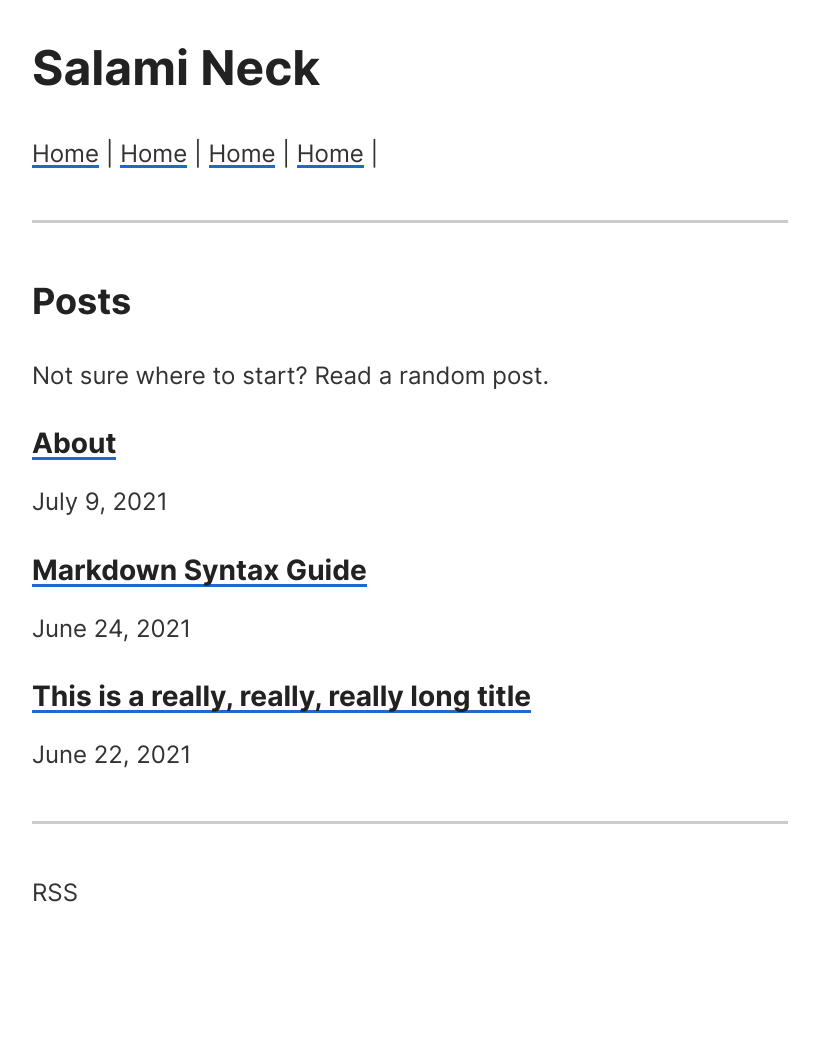
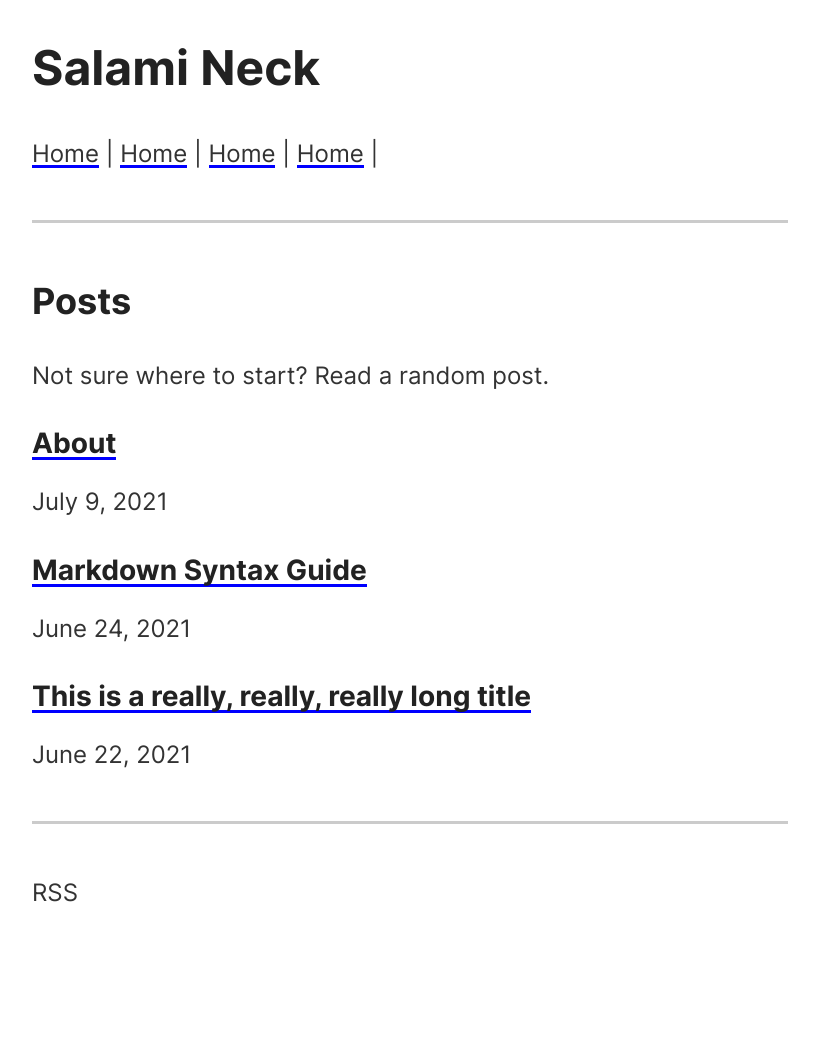
Before and after one commit to ajpwalser/ajpwalser.github.io, a Jekyll site: the page built from index.html, in a window 1280 px wide. Shown: the whole page, without its empty margins (230-1049 px from the left). Built offline with Jekyll 4.4.1, drawn with Linux system fonts in a browser that asks for light colours.

Commit message:
Update style.css

```diff
--- a/css/style.css
+++ b/css/style.css
@@ -38,18 +38,28 @@
 a {
      color: var(--font-body);
      text-decoration: none;
-     box-shadow: inset 0 -.1875rem 0 0 var(--color-link);
+     box-shadow: inset 0 -.1875rem 0 0 blue;
      transition-property: color;
      transition-duration: .25s;
      trasition-timing-function: cubic-bezier(0,0,.58,1);
-    /* display: inline-block;
-     */
-    /* line-height: 0.7em;
-     */
 }
- a:hover {
-     color: var(--color-link);
+a:visited {
+     color: var(--font-body);
+     text-decoration: none;
+     box-shadow: inset 0 -.1875rem 0 0 purple;
+     transition-property: color;
+     transition-duration: .25s;
+     trasition-timing-function: cubic-bezier(0,0,.58,1);
 }
+a:active {
+     color: var(--font-body);
+     text-decoration: none;
+     box-shadow: inset 0 -.1875rem 0 0 red;
+     transition-property: color;
+     transition-duration: .25s;
+     trasition-timing-function: cubic-bezier(0,0,.58,1);
+}
+
 .post-date {
     display: block;
     margin-top: -0.5rem;
```
